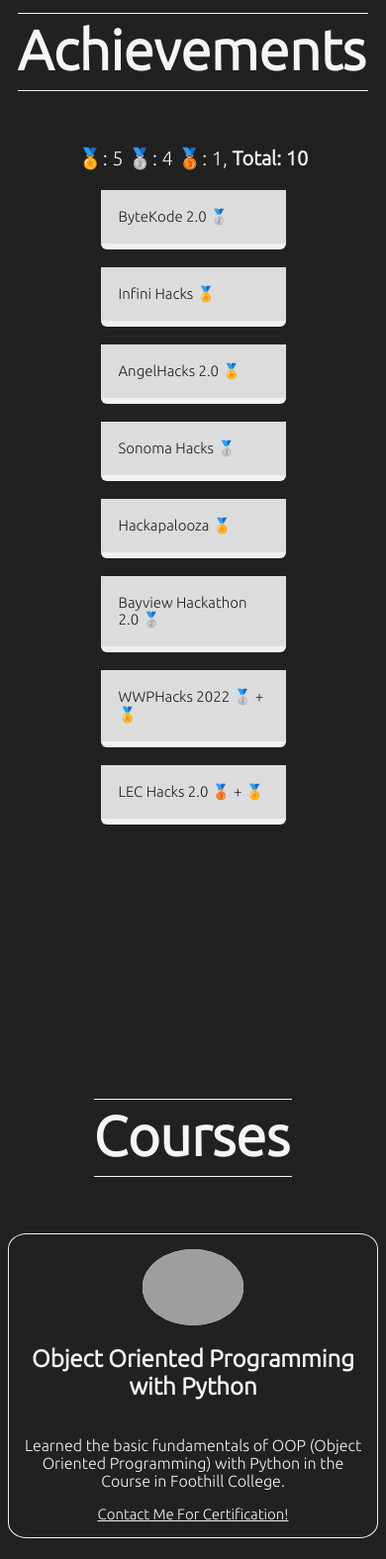
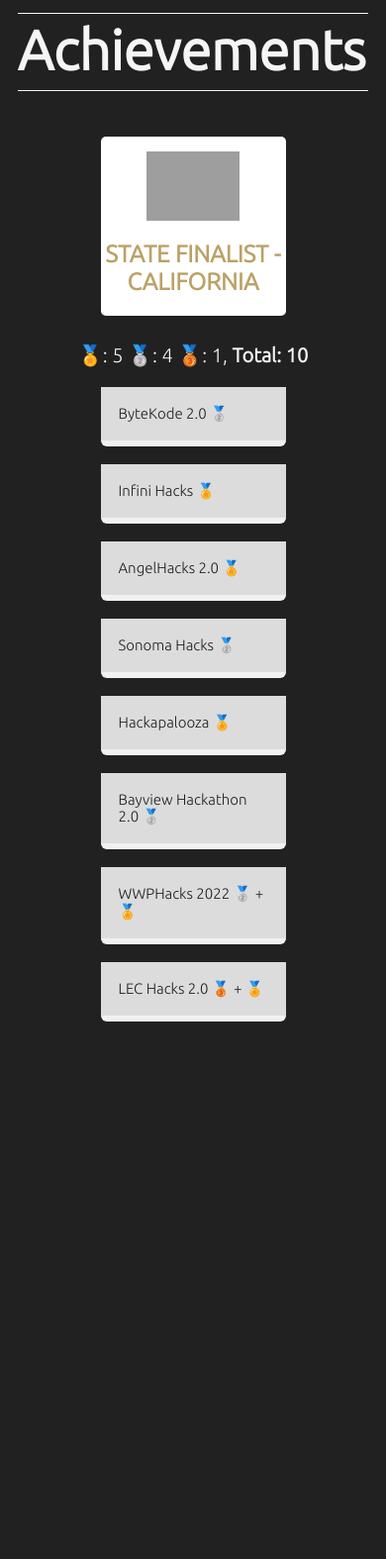
Before and after one commit to Splitxorpio/portfolio, a website: page index.html in a window 390 px wide. Shown: the part 6260-7835 px from the top of the page at 99% size. After the commit the page ends 7331 px from the top, so only its background shows below. Drawn offline with nearby package versions, Linux system fonts and the light colour scheme; grey boxes are pictures that could not be loaded.

Commit message:
added ssft

```diff
--- a/index.html
+++ b/index.html
@@ -202,6 +202,11 @@
                         <span class="line line2"></span>
                     </span>
                 </h1>
+                <div data-aos="fade-in" data-aos-duration="1000" data-aos-delay="200" style="width: 50%; display: flex; flex-direction: column; align-items: center; background-color: white; text-align: center; padding-top: 15px; border-radius: 5px;" >
+                    <img class="ssft" style="width: 50%; border-radius: 0px;" src="https://img.us.news.samsung.com/us/wp-content/uploads/2017/05/14155213/sft-logo.png" alt="">
+                    <h1 style="color: #bba166; font-weight: 800;"><strong>STATE FINALIST - CALIFORNIA</strong></h1>
+                </div>
+                <br>
                 <p style="font-size: 20px; margin-top: 10px;" data-aos="fade-left" data-aos-duration="1000" data-aos-delay="200">🏅: 5
                     🥈: 4 🥉: 1, <strong>Total: 10</strong></p>
 
@@ -258,7 +263,7 @@
                 <br>
             </div>
         </section>
-        <section>
+        <section id="courses">
             <div class="container-center2 down-two">
                 <h1 class="ml1" data-aos="fade-in" data-aos-duration="1000">
                     <span class="text-wrapper">
--- a/style2.css
+++ b/style2.css
@@ -313,6 +313,12 @@
     footer{
         display: none;
     }
+    .ssft{
+        width: 200%;
+    }
+    #courses{
+        display: none;
+    }
 }
  footer{
     text-align: center;
```
